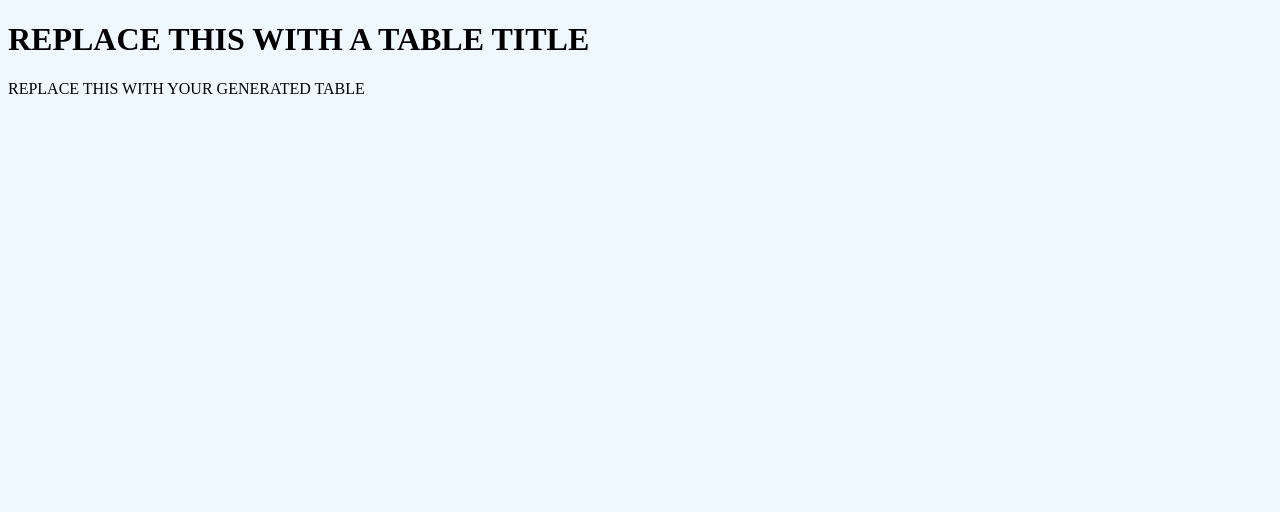
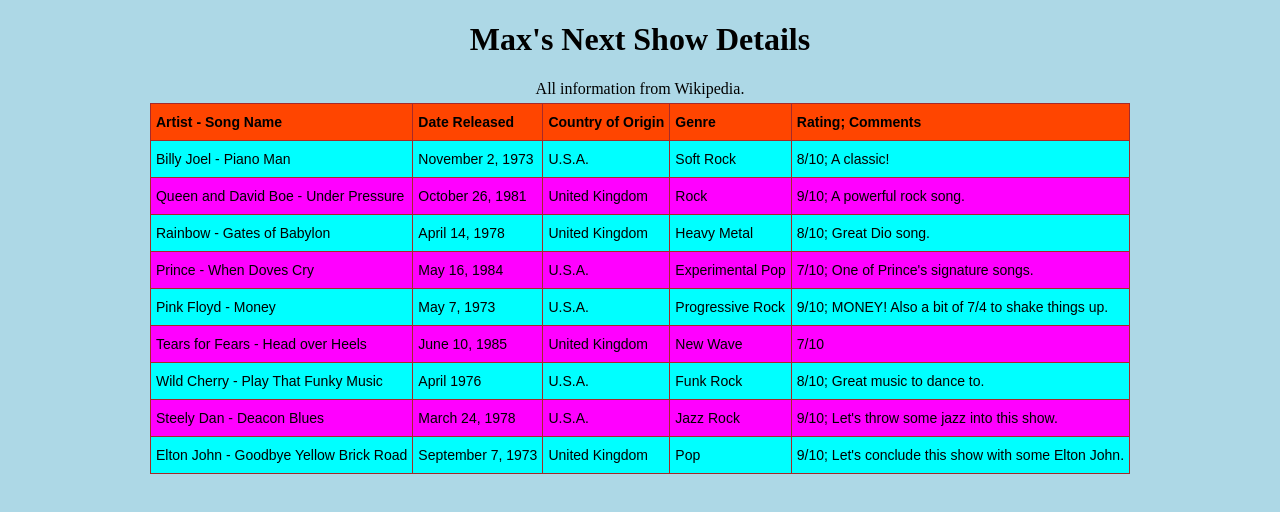
Before and after one commit to RVCC-IDMX/working-with-tables-Maxro2005, a plain HTML site: page index.html in a window 1280 px wide. Drawn offline with Linux system fonts and the light colour scheme.

Commit message:
Created table

```diff
--- a/index.html
+++ b/index.html
@@ -3,11 +3,106 @@
   <head>
     <meta charset="UTF-8" />
     <meta name="viewport" content="width=device-width, initial-scale=1.0" />
-    <title>Table</title>
+    <title>Max Romano's Table</title>
     <link rel="stylesheet" href="style.css" />
   </head>
   <body>
-    <h1>REPLACE THIS WITH A TABLE TITLE</h1>
-    <div class="table-container">REPLACE THIS WITH YOUR GENERATED TABLE</div>
+    <h1>Max's Next Show Details</h1>
+    <div class="table-container">
+      <style type="text/css">
+        .tg  {border-collapse:collapse;border-spacing:0;border-color:brown;}
+        .tg td{border-color:brown;border-style:solid;border-width:1px;font-family:Arial, sans-serif;font-size:14px;
+          overflow:hidden;padding:10px 5px;word-break:normal;}
+        .tg th{color:black;border-color:brown;border-style:solid;border-width:1px;font-family:Arial, sans-serif;font-size:14px;
+          font-weight:bold;overflow:hidden;padding:10px 5px;word-break:normal;}
+        .tg .tg-73oq{border-color:brown;text-align:left;vertical-align:top}
+        .tg .tg-0pky{border-color:brown;text-align:left;vertical-align:top}
+        .tg .tg-0lax{text-align:left;vertical-align:top}
+        body {background-color:lightblue;}
+        h1 {text-align:center;}
+        table {margin:0 auto}
+        thead {background-color:orangered;}
+        tbody tr:nth-child(odd) {background-color:cyan;}
+        tbody tr:nth-child(even) {background-color:magenta;}
+        caption {margin-bottom:5px;}
+      </style>
+        <table class="tg">
+        <caption>All information from Wikipedia.</caption>
+        <thead>
+          <tr>
+            <th class="tg-73oq">Artist - Song Name</th>
+            <th class="tg-0pky">Date Released</th>
+            <th class="tg-0pky">Country of Origin</th>
+            <th class="tg-0pky">Genre</th>
+            <th class="tg-0pky">Rating; Comments</th>
+          </tr>
+        </thead>
+        <tbody>
+          <tr>
+            <td class="tg-0pky">Billy Joel - Piano Man</td>
+            <td class="tg-0pky">November 2, 1973</td>
+            <td class="tg-0pky">U.S.A.</td>
+            <td class="tg-0pky">Soft Rock</td>
+            <td class="tg-0pky">8/10; A classic!</td>
+          </tr>
+          <tr>
+            <td class="tg-0pky">Queen and David Boe - Under Pressure</td>
+            <td class="tg-0pky">October 26, 1981</td>
+            <td class="tg-0pky">United Kingdom</td>
+            <td class="tg-0pky">Rock</td>
+            <td class="tg-0pky">9/10; A powerful rock song.</td>
+          </tr>
+          <tr>
+            <td class="tg-0pky">Rainbow - Gates of Babylon</td>
+            <td class="tg-0pky">April 14, 1978</td>
+            <td class="tg-0pky">United Kingdom</td>
+            <td class="tg-0pky">Heavy Metal</td>
+            <td class="tg-0pky">8/10; Great Dio song.</td>
+          </tr>
+          <tr>
+            <td class="tg-0lax">Prince - When Doves Cry</td>
+            <td class="tg-0lax">May 16, 1984</td>
+            <td class="tg-0lax">U.S.A.</td>
+            <td class="tg-0lax">Experimental Pop</td>
+            <td class="tg-0lax">7/10; One of Prince's signature songs.</td>
+          </tr>
+          <tr>
+            <td class="tg-0lax">Pink Floyd - Money</td>
+            <td class="tg-0lax">May 7, 1973</td>
+            <td class="tg-0lax">U.S.A.</td>
+            <td class="tg-0lax">Progressive Rock</td>
+            <td class="tg-0lax">9/10; MONEY! Also a bit of 7/4 to shake things up.</td>
+          </tr>
+          <tr>
+            <td class="tg-0lax">Tears for Fears - Head over Heels</td>
+            <td class="tg-0lax">June 10, 1985</td>
+            <td class="tg-0lax">United Kingdom</td>
+            <td class="tg-0lax">New Wave</td>
+            <td class="tg-0lax">7/10</td>
+          </tr>
+          <tr>
+            <td class="tg-0lax">Wild Cherry - Play That Funky Music</td>
+            <td class="tg-0lax">April 1976</td>
+            <td class="tg-0lax">U.S.A.</td>
+            <td class="tg-0lax">Funk Rock</td>
+            <td class="tg-0lax">8/10; Great music to dance to.</td>
+          </tr>
+          <tr>
+            <td class="tg-0lax">Steely Dan - Deacon Blues</td>
+            <td class="tg-0lax">March 24, 1978</td>
+            <td class="tg-0lax">U.S.A.</td>
+            <td class="tg-0lax">Jazz Rock</td>
+            <td class="tg-0lax">9/10; Let's throw some jazz into this show.</td>
+          </tr>
+          <tr>
+            <td class="tg-0lax">Elton John - Goodbye Yellow Brick Road</td>
+            <td class="tg-0lax">September 7, 1973</td>
+            <td class="tg-0lax">United Kingdom</td>
+            <td class="tg-0lax">Pop</td>
+            <td class="tg-0lax">9/10; Let's conclude this show with some Elton John.</td>
+          </tr>
+        </tbody>
+        </table>
+    </div>
   </body>
 </html>
```
